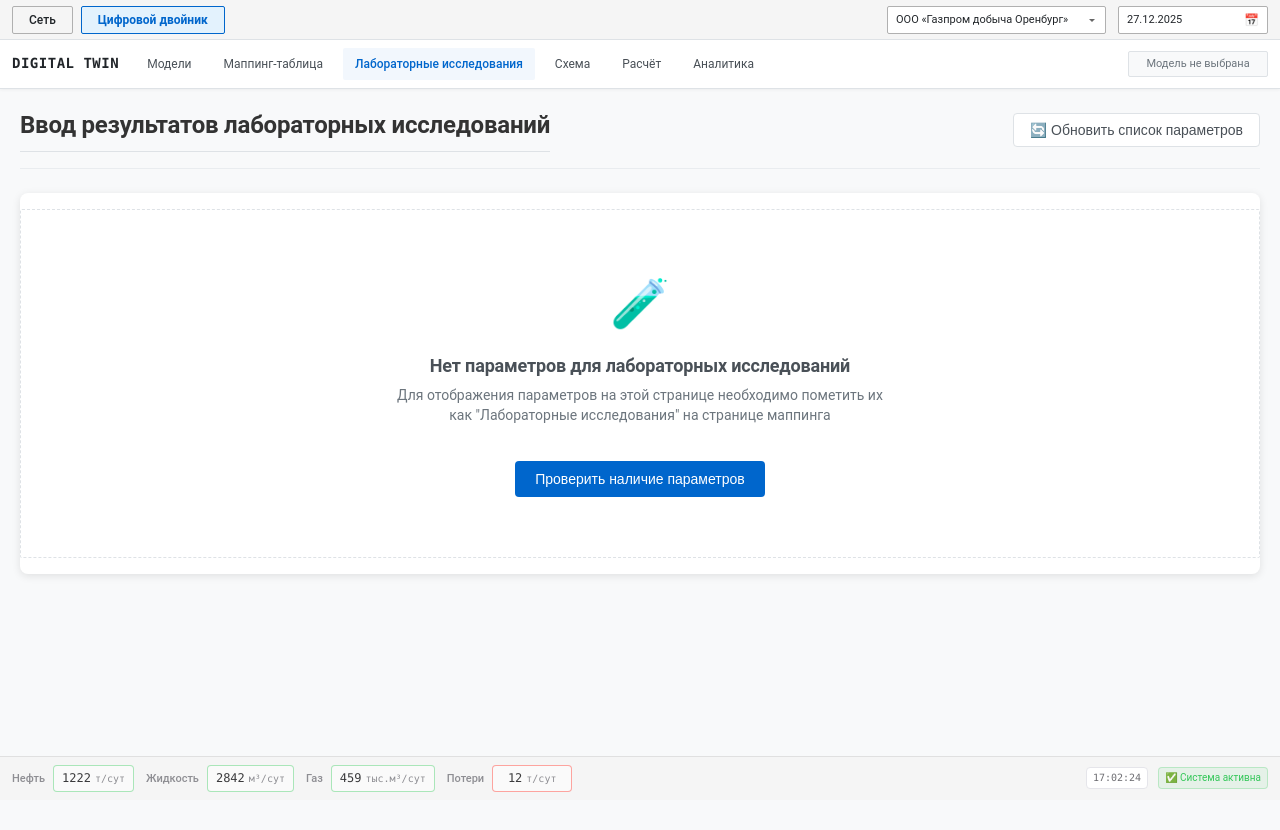
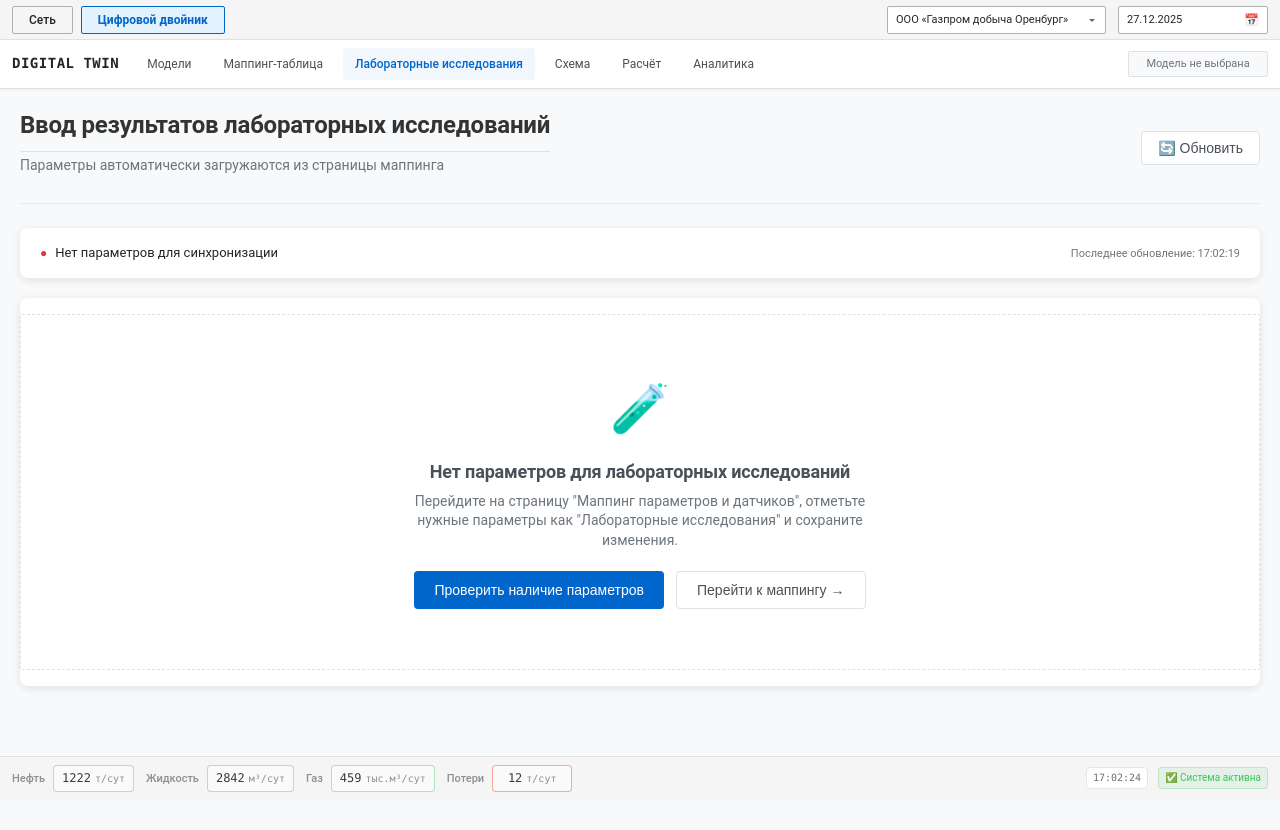
Before and after one commit to Rus-tam/digital_twin_client, a React (Vite) app in the folder first_project/: page /lab-research in a window 1280 px wide. Shown: the top 830 px of the page. Built offline with nearby package versions, Linux system fonts and the light colour scheme.

Commit message:
fixing LabResearchPage

```diff
--- a/first_project/src/pages/LabResearchPage.jsx
+++ b/first_project/src/pages/LabResearchPage.jsx
@@ -9,16 +9,18 @@ const LabResearchPage = () => {
   const [manualEntryModalOpen, setManualEntryModalOpen] = useState(false);
   const [selectedParameter, setSelectedParameter] = useState(null);
   const [loading, setLoading] = useState(true);
+  const [lastUpdate, setLastUpdate] = useState(Date.now());
 
-  // Загрузка лабораторных параметров из MappingTablePage
-  useEffect(() => {
+  // Функция загрузки параметров из localStorage
   const loadLabParameters = () => {
     setLoading(true);
     try {
+      // Загружаем данные из localStorage
       const savedMapping = localStorage.getItem('mappingData');
       if (savedMapping) {
         const mappingData = JSON.parse(savedMapping);
 
+        // Фильтруем только параметры с группой "laboratory"
         const labParams = mappingData.filter(row =>
           row.group === "laboratory" && row.parameterName
         ).map(row => ({
@@ -26,37 +28,65 @@ const LabResearchPage = () => {
           parameterName: row.parameterName,
           unit: row.unit || "",
           group: row.group,
-            isLaboratory: true
+          isLaboratory: true,
+          mappingId: row.id // ID из маппинга для отслеживания
         }));
 
         setLabParameters(labParams);
 
+        // Загружаем существующие записи лабораторных данных
         const savedLabData = localStorage.getItem('labResearchData');
         if (savedLabData) {
           const labData = JSON.parse(savedLabData);
-            setLabDataEntries(labData);
+
+          // Фильтруем только данные для актуальных параметров
+          const validLabData = labData.filter(entry =>
+            labParams.some(param => param.id === entry.parameterId)
+          );
+
+          setLabDataEntries(validLabData);
         }
+      } else {
+        setLabParameters([]);
+        setLabDataEntries([]);
       }
     } catch (error) {
       console.error("Ошибка загрузки лабораторных параметров:", error);
+      setLabParameters([]);
+      setLabDataEntries([]);
     } finally {
       setLoading(false);
     }
   };
 
+  // Загрузка при монтировании компонента
+  useEffect(() => {
     loadLabParameters();
 
-    const handleStorageChange = () => {
+    // Слушатель для обновлений из других вкладок
+    const handleStorageChange = (e) => {
+      if (e.key === 'mappingData' || e.key === 'labResearchData') {
+        console.log('Обнаружено изменение в localStorage:', e.key);
         loadLabParameters();
+        setLastUpdate(Date.now());
+      }
     };
 
+    // Слушаем изменения в localStorage (из других вкладок)
     window.addEventListener('storage', handleStorageChange);
+
+    // Polling для обновления (на случай если изменения были в этой же вкладке)
+    const pollingInterval = setInterval(() => {
+      loadLabParameters();
+    }, 2000); // Проверяем каждые 2 секунды
 
     return () => {
       window.removeEventListener('storage', handleStorageChange);
+      clearInterval(pollingInterval);
     };
   }, []);
 
+  // Сохранение лабораторных данных в localStorage
   useEffect(() => {
     if (labDataEntries.length > 0) {
       localStorage.setItem('labResearchData', JSON.stringify(labDataEntries));
@@ -64,6 +94,24 @@ const LabResearchPage = () => {
       localStorage.removeItem('labResearchData');
     }
   }, [labDataEntries]);
+
+  // Автоматическая очистка устаревших данных при изменении параметров
+  useEffect(() => {
+    const savedLabData = localStorage.getItem('labResearchData');
+    if (savedLabData) {
+      const labData = JSON.parse(savedLabData);
+
+      // Фильтруем только данные для актуальных параметров
+      const validLabData = labData.filter(entry =>
+        labParameters.some(param => param.id === entry.parameterId)
+      );
+
+      // Если есть устаревшие данные - обновляем
+      if (validLabData.length !== labData.length) {
+        setLabDataEntries(validLabData);
+      }
+    }
+  }, [labParameters]);
 
   const getLabDataForParameter = (parameterId) => {
     return labDataEntries.find(entry => entry.parameterId === parameterId);
@@ -101,6 +149,9 @@ const LabResearchPage = () => {
 
       setLabDataEntries(prev => [...prev, newEntry]);
     }
+
+    // Обновляем timestamp для триггера ререндера
+    setLastUpdate(Date.now());
   };
 
   const handleParseFile = (parsedData) => {
@@ -148,6 +199,7 @@ const LabResearchPage = () => {
   const handleDeleteLabData = (parameterId) => {
     if (window.confirm("Вы уверены, что хотите удалить результаты для этого параметра?")) {
       setLabDataEntries(prev => prev.filter(entry => entry.parameterId !== parameterId));
+      setLastUpdate(Date.now());
     }
   };
 
@@ -170,23 +222,16 @@ const LabResearchPage = () => {
   };
 
   const refreshParameters = () => {
-    const savedMapping = localStorage.getItem('mappingData');
-    if (savedMapping) {
-      const mappingData = JSON.parse(savedMapping);
-      const labParams = mappingData.filter(row =>
-        row.group === "laboratory" && row.parameterName
-      ).map(row => ({
-        id: row.parameterId || row.id,
-        parameterName: row.parameterName,
-        unit: row.unit || "",
-        group: row.group,
-        isLaboratory: true
-      }));
+    loadLabParameters();
+    const count = labParameters.length;
+    alert(`Обновлено. Найдено ${count} лабораторных параметров.`);
+  };
 
-      setLabParameters(labParams);
-      alert(`Загружено ${labParams.length} лабораторных параметров`);
-    } else {
-      alert("Нет данных маппинга. Сначала создайте лабораторные параметры на странице маппинга.");
+  const clearAllData = () => {
+    if (window.confirm("Вы уверены, что хотите удалить ВСЕ результаты лабораторных исследований?")) {
+      setLabDataEntries([]);
+      localStorage.removeItem('labResearchData');
+      alert("Все данные удалены.");
     }
   };
 
@@ -200,16 +245,48 @@ const LabResearchPage = () => {
   }
 
   return (
-    <div className="lab-research-page">
+    <div className="lab-research-page" key={lastUpdate}>
       <div className="lab-research-header">
+        <div>
           <h1>Ввод результатов лабораторных исследований</h1>
+          <p className="page-subtitle">
+            Параметры автоматически загружаются из страницы маппинга
+          </p>
+        </div>
         <div className="lab-actions">
           <button
             className="secondary-btn"
             onClick={refreshParameters}
+            title="Обновить список параметров"
           >
-            🔄 Обновить список параметров
+            🔄 Обновить
           </button>
+          {labDataEntries.length > 0 && (
+            <button
+              className="danger-btn"
+              onClick={clearAllData}
+              title="Удалить все данные"
+              style={{ marginLeft: '8px' }}
+            >
+              🗑️ Очистить всё
+            </button>
+          )}
+        </div>
+      </div>
+
+      <div className="sync-status">
+        <div className="sync-info">
+          <span className={`sync-indicator ${labParameters.length > 0 ? 'synced' : 'not-synced'}`}>
+            ●
+          </span>
+          <span>
+            {labParameters.length > 0
+              ? `Синхронизировано: ${labParameters.length} параметров`
+              : 'Нет параметров для синхронизации'}
+          </span>
+        </div>
+        <div className="last-update">
+          Последнее обновление: {new Date(lastUpdate).toLocaleTimeString('ru-RU')}
         </div>
       </div>
 
@@ -219,16 +296,23 @@ const LabResearchPage = () => {
             <div className="empty-icon">🧪</div>
             <h3>Нет параметров для лабораторных исследований</h3>
             <p>
-              Для отображения параметров на этой странице необходимо
-              пометить их как "Лабораторные исследования" на странице маппинга
+              Перейдите на страницу "Маппинг параметров и датчиков",
+              отметьте нужные параметры как "Лабораторные исследования" и сохраните изменения.
             </p>
+            <div className="empty-state-actions">
               <button
                 className="primary-btn"
                 onClick={refreshParameters}
-              style={{ marginTop: "16px" }}
               >
                 Проверить наличие параметров
               </button>
+              <button
+                className="secondary-btn"
+                onClick={() => window.open('/mapping', '_blank')}
+              >
+                Перейти к маппингу →
+              </button>
+            </div>
           </div>
         ) : (
           <>
@@ -237,7 +321,7 @@ const LabResearchPage = () => {
               <div className="table-subtitle">
                 {labDataEntries.length > 0
                   ? `Заполнено: ${labDataEntries.length} из ${labParameters.length}`
-                  : "Данные не введены"}
+                  : "Данные не введены • Автоматическая синхронизация активна"}
               </div>
             </div>
 
--- a/first_project/src/styles/lab-research.css
+++ b/first_project/src/styles/lab-research.css
@@ -714,3 +714,84 @@ textarea.form-input {
     max-height: 85vh;
   }
 }
+
+.sync-status {
+  background: white;
+  border-radius: 8px;
+  padding: 16px 20px;
+  margin-bottom: 20px;
+  box-shadow: 0 2px 8px rgba(0,0,0,0.1);
+  display: flex;
+  justify-content: space-between;
+  align-items: center;
+  font-size: 13px;
+}
+
+.sync-info {
+  display: flex;
+  align-items: center;
+  gap: 8px;
+}
+
+.sync-indicator {
+  font-size: 12px;
+}
+
+.sync-indicator.synced {
+  color: #28a745;
+  animation: pulse 2s infinite;
+}
+
+.sync-indicator.not-synced {
+  color: #dc3545;
+}
+
+@keyframes pulse {
+  0%, 100% { opacity: 1; }
+  50% { opacity: 0.5; }
+}
+
+.last-update {
+  color: #6c757d;
+  font-size: 11px;
+}
+
+/* Подзаголовок страницы */
+.page-subtitle {
+  font-size: 14px;
+  color: #6c757d;
+  margin-top: 4px;
+}
+
+/* Действия в пустом состоянии */
+.empty-state-actions {
+  display: flex;
+  gap: 12px;
+  justify-content: center;
+  margin-top: 20px;
+}
+
+/* Дополнительные стили кнопок в заголовке */
+.lab-actions {
+  display: flex;
+  gap: 8px;
+}
+
+.danger-btn {
+  background-color: #dc3545;
+  color: white;
+  border: 1px solid #dc3545;
+  padding: 8px 16px;
+  border-radius: 4px;
+  font-size: 14px;
+  cursor: pointer;
+  display: flex;
+  align-items: center;
+  gap: 6px;
+  transition: all 0.2s;
+}
+
+.danger-btn:hover {
+  background-color: #c82333;
+  border-color: #bd2130;
+}
```
Lines whose indentation alone changed are shown as unchanged.
